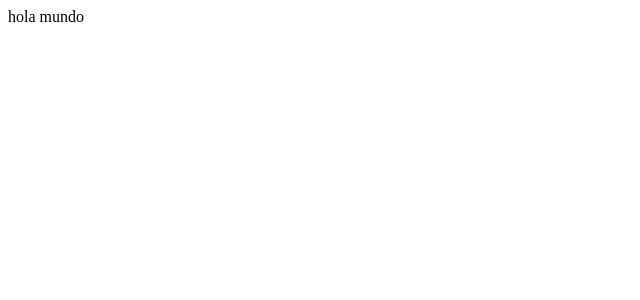
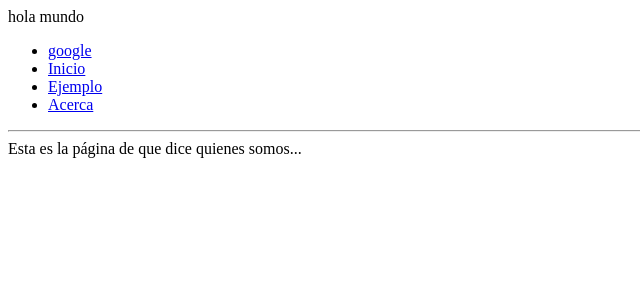
Before and after one commit to jguzmanittg/s5b2263_3, a Vue app: page /acerca in a window 1280 px wide. Shown: the top 300 px of the page, without its empty margins (0-640 px from the left). Built offline with nearby package versions, Linux system fonts and the light colour scheme.

Commit message:
Actualizado

```diff
--- a/src/App.vue
+++ b/src/App.vue
@@ -3,7 +3,16 @@
 
 <template>
 hola mundo
+<nav><ul>
+ <li><a href="http://www.google.com">google</a></li>
+ <li><router-link to="/">Inicio</router-link></li>
+ <li><router-link to="/ejemplo">Ejemplo</router-link></li>
+ <li><router-link to="/acerca">Acerca</router-link></li>
+</ul>
+</nav><hr>
+<router-view></router-view>
 </template>
 
 <style scoped>
+
 </style>
--- a/src/main.js
+++ b/src/main.js
@@ -1,4 +1,7 @@
 import { createApp } from 'vue'
 import App from './App.vue'
+import router from './rutas/ejemplo.js'
 
-createApp(App).mount('#app')
+const aplicacion = createApp(App)
+aplicacion.use(router)
+aplicacion.mount('#app')
--- /dev/null
+++ b/src/paginas/AcercaPagina.vue
@@ -0,0 +1,3 @@
+<script setup></script>
+<template>Esta es la página de que dice quienes somos...</template>
+<style scoped></style>
--- /dev/null
+++ b/src/paginas/EjemploPagina.vue
@@ -0,0 +1,3 @@
+<script setup></script>
+<template>Esta es la página de ejemplo</template>
+<style scoped></style>
--- /dev/null
+++ b/src/paginas/InicioPagina.vue
@@ -0,0 +1,3 @@
+<script setup></script>
+<template>Bienvenido</template>
+<style scoped></style>
--- /dev/null
+++ b/src/rutas/ejemplo.js
@@ -0,0 +1,19 @@
+import { createRouter, createWebHistory } from 'vue-router'
+import EjemploPagina from '@/paginas/EjemploPagina.vue'
+import InicioPagina from '@/paginas/InicioPagina.vue'
+const router = createRouter({
+ history: createWebHistory(import.meta.env.BASE_URL),
+ routes:[
+   {
+    path:'/',
+    component: InicioPagina,
+   },{
+    path:'/ejemplo',
+    component: EjemploPagina,
+   },{
+    path:'/acerca',
+    component: () => import('@/paginas/AcercaPagina.vue'),
+   }
+ ]
+})
+export default router
```
